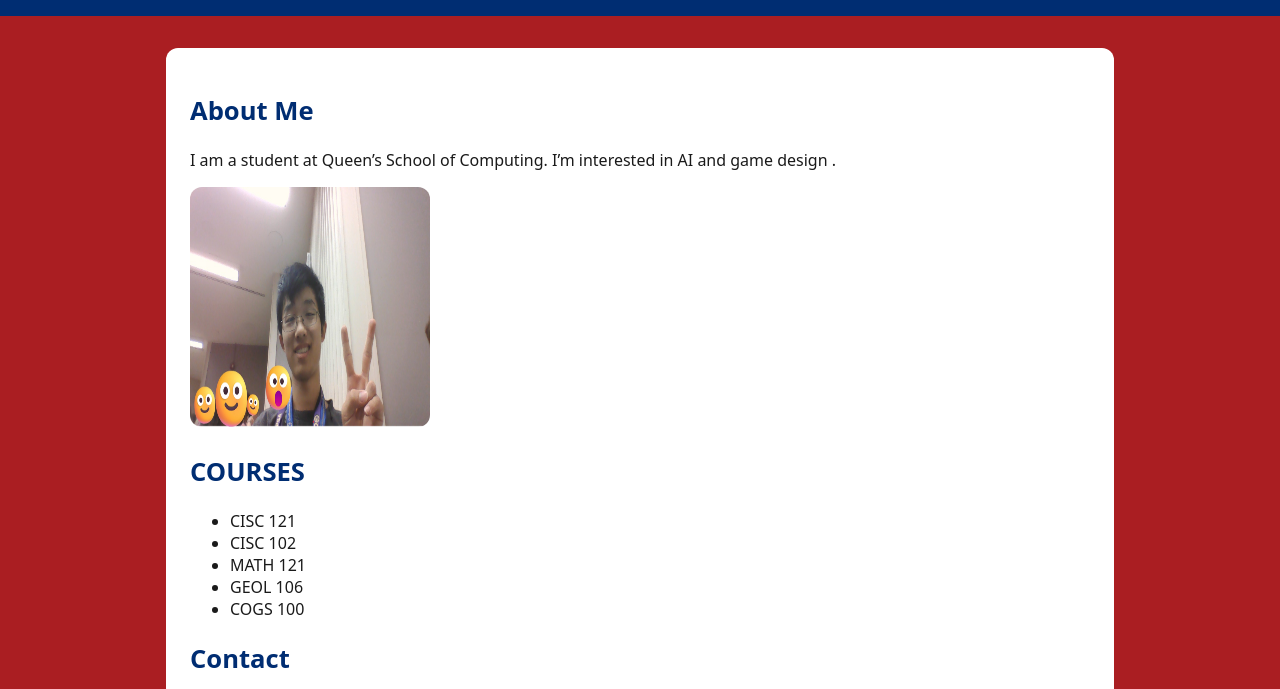
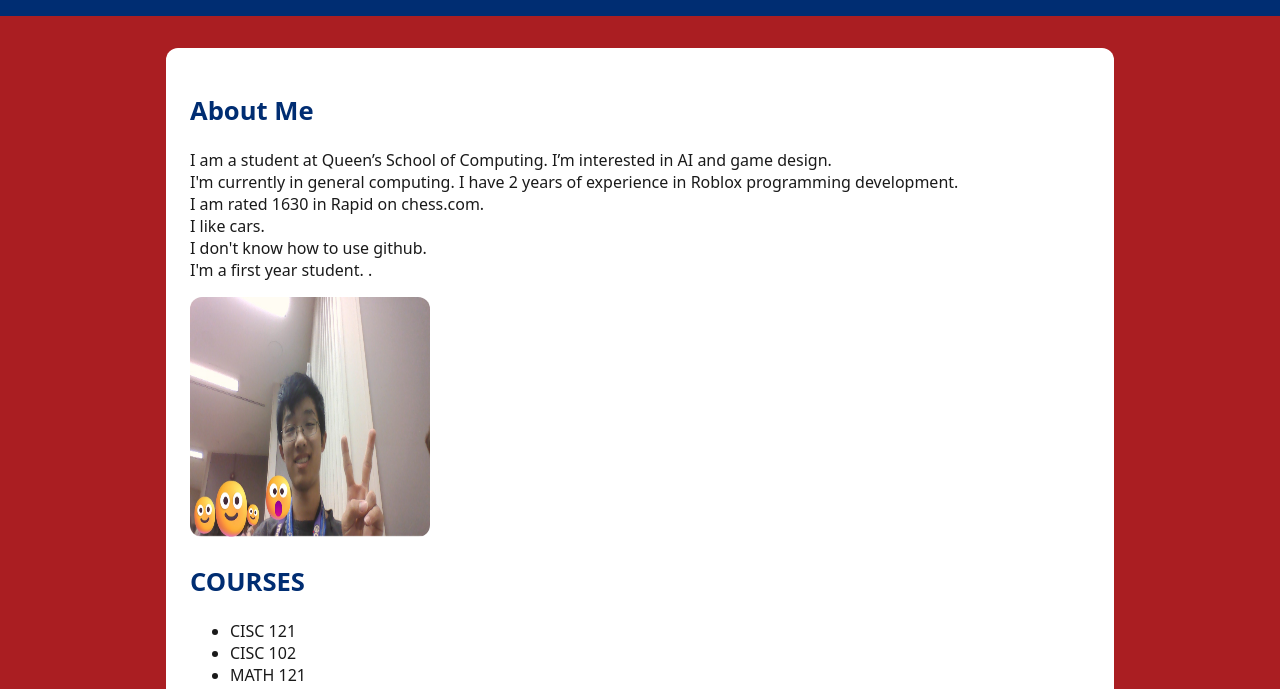
Before and after one commit to Waynely6262/queens-student-page, a plain HTML site: page index.html in a window 1280 px wide. Shown: the part 102-791 px from the top of the page. Drawn offline with Linux system fonts and the light colour scheme.

Commit message:
Update index.html
more personal info

```diff
--- a/index.html
+++ b/index.html
@@ -3,7 +3,7 @@
   <head>
     <meta charset="utf-8"/>
     <meta name="viewport" content="width=device-width, initial-scale=1"/>
-    <title>My Queen’s Student Page</title>
+    <title>Wayne Bai</title>
     <link rel="stylesheet" href="style.css"/> <!-- do not change this line -->
   </head>
   <body>
@@ -14,10 +14,10 @@
     <main>
       <!-- ====== ABOUT SECTION (edit the text) ====== -->
       <h2>About Me</h2>
-      <p>I am a student at Queen’s School of Computing. I’m interested in AI and game design <!-- replace with interests -->.</p>
+      <p>I am a student at Queen’s School of Computing. I’m interested in AI and game design. <br> I'm currently in general computing. I have 2 years of experience in Roblox programming development.<br> I am rated 1630 in Rapid on chess.com. <br> I like cars. <br> I don't know how to use github. <br> I'm a first year student. <!-- replace with interests -->.</p>
 
       <!-- ====== PHOTO (upload me.jpg to repo root, then update the src below) ====== -->
-      <img src="me.jpg" alt="Your Name portrait" width="240" height="240" />
+      <img src="me.jpg" alt="Wayne's portrait" width="240" height="240" />
 
       <!-- ====== PROJECTS/COURSES (add or rename items to courses instead of projects) ====== -->
       <h2>COURSES</h2>
```
